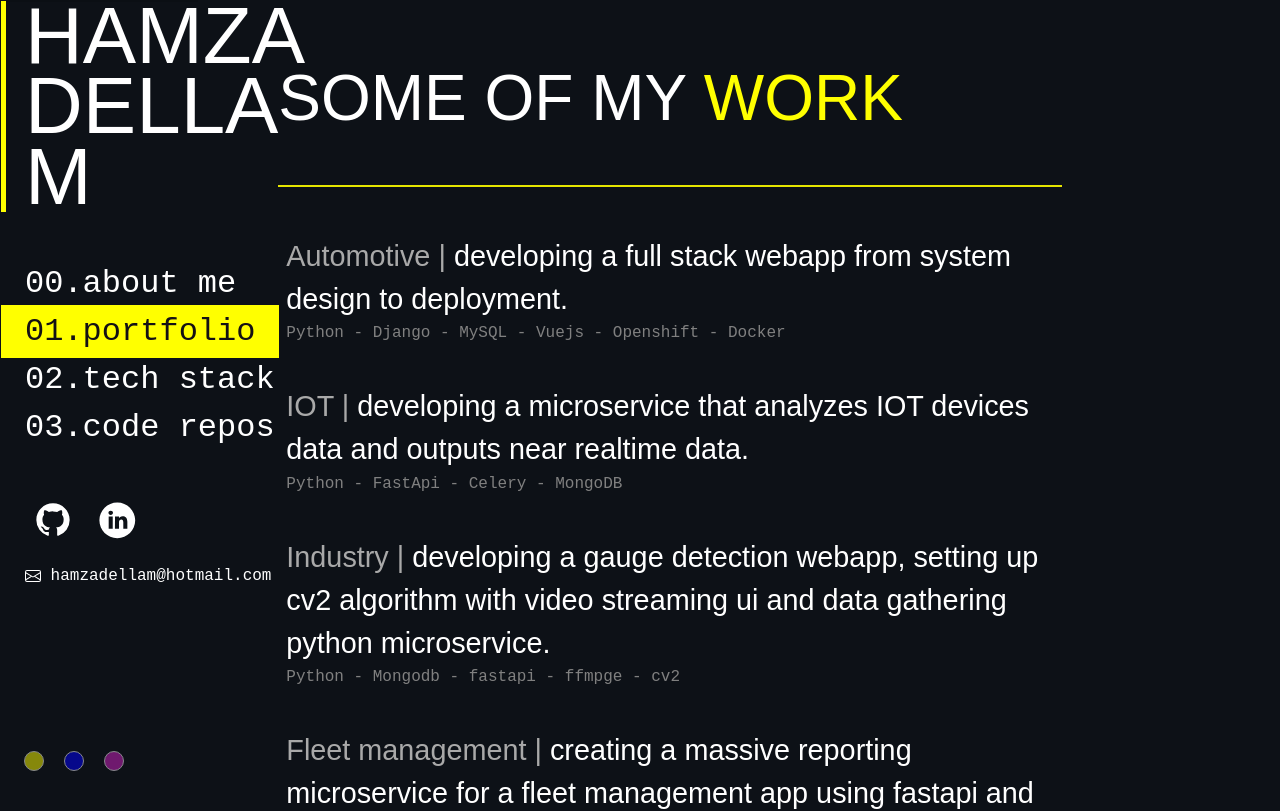
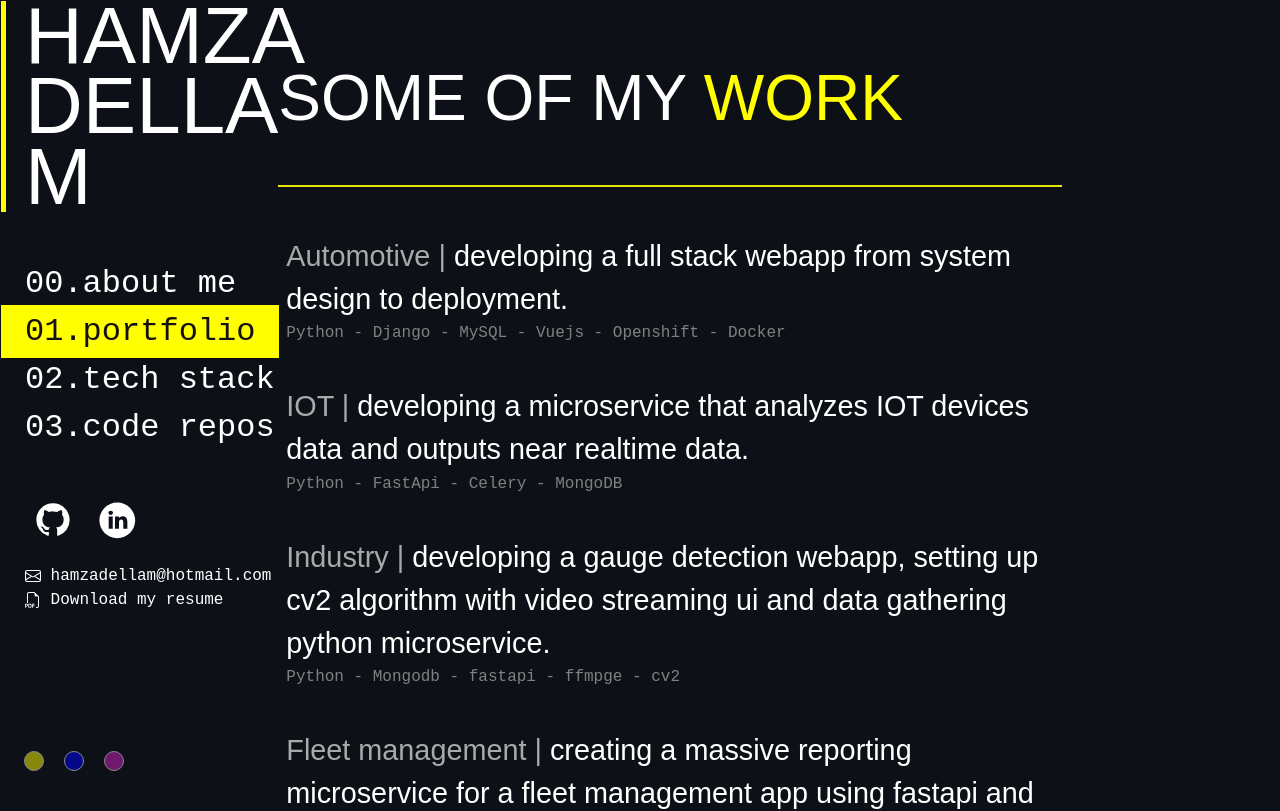
Before and after one commit to HamzaDLM/hdlm_portfolio, a Vue app: page /hdlm_portfolio/portfolio in a window 1280 px wide. Shown: the top 811 px of the page. Built offline with nearby package versions, Linux system fonts and the light colour scheme; what vue-page-transition would draw is missing.

Commit message:
add resume download

```diff
--- a/src/views/layouts/layoutSection.vue
+++ b/src/views/layouts/layoutSection.vue
@@ -12,6 +12,7 @@ export default {
       selectionThemeDark: this.navThemeDark,
       compactNavDisplay: false,
       lang: localStorage.getItem('lang') || 'en',
+      publicPath: process.env.BASE_URL,
     };
   },
   created() {
@@ -141,6 +142,15 @@ export default {
                 </svg>
                 hamzadellam@hotmail.com
               </a>
+              <br />
+              <a class="email" :href="`${publicPath}hamza-dellam-resume-eng.pdf`" download>
+                <svg xmlns="http://www.w3.org/2000/svg" width="16" height="16" fill="currentColor"
+                  class="bi bi-filetype-pdf" viewBox="0 0 16 16">
+                  <path fill-rule="evenodd"
+                    d="M14 4.5V14a2 2 0 0 1-2 2h-1v-1h1a1 1 0 0 0 1-1V4.5h-2A1.5 1.5 0 0 1 9.5 3V1H4a1 1 0 0 0-1 1v9H2V2a2 2 0 0 1 2-2h5.5L14 4.5ZM1.6 11.85H0v3.999h.791v-1.342h.803c.287 0 .531-.057.732-.173.203-.117.358-.275.463-.474a1.42 1.42 0 0 0 .161-.677c0-.25-.053-.476-.158-.677a1.176 1.176 0 0 0-.46-.477c-.2-.12-.443-.179-.732-.179Zm.545 1.333a.795.795 0 0 1-.085.38.574.574 0 0 1-.238.241.794.794 0 0 1-.375.082H.788V12.48h.66c.218 0 .389.06.512.181.123.122.185.296.185.522Zm1.217-1.333v3.999h1.46c.401 0 .734-.08.998-.237a1.45 1.45 0 0 0 .595-.689c.13-.3.196-.662.196-1.084 0-.42-.065-.778-.196-1.075a1.426 1.426 0 0 0-.589-.68c-.264-.156-.599-.234-1.005-.234H3.362Zm.791.645h.563c.248 0 .45.05.609.152a.89.89 0 0 1 .354.454c.079.201.118.452.118.753a2.3 2.3 0 0 1-.068.592 1.14 1.14 0 0 1-.196.422.8.8 0 0 1-.334.252 1.298 1.298 0 0 1-.483.082h-.563v-2.707Zm3.743 1.763v1.591h-.79V11.85h2.548v.653H7.896v1.117h1.606v.638H7.896Z" />
+                </svg>
+                Download my resume
+              </a>
             </div>
           </div>
         </div>
@@ -170,7 +180,7 @@ export default {
 
     <div class="col-auto"></div>
 
-      <slot></slot>
+    <slot></slot>
   </div>
 
   <div v-if="compactNavDisplay" id="nav-overlay" class="container-fluid sticky-top">
--- a/src/views/pages/techstackPage.vue
+++ b/src/views/pages/techstackPage.vue
@@ -21,7 +21,6 @@ export default {
             { "name": "MongoDB", "url": "mongo.png"},
             { "name": "PostGreSQL", "url": "postgres.png"},
             { "name": "Redis", "url": "redis.png"},
-            { "name": "Git", "url": "git.png"},
           ],
         },
         {
@@ -50,7 +49,8 @@ export default {
             { "name": "Kubernetes", "url": "k8s.png" },
             { "name": "Gunicorn", "url": "guni.png" },
             { "name": "Uvicorn", "url": "uvicorn.png"},
-            { "name": "Github", "url": "github.png"},
+            { "name": "Git", "url": "git.png" },
+            { "name": "Github", "url": "github.png" },
             { "name": "Gitlab", "url": "gitlab.png"},
             { "name": "Docker", "url": "docker.png"},
             // { "name": "Nginx", "url": "nginx.png" },
```
Also changed, not shown: 1 other file (tests, documents, lock files or other folders).
